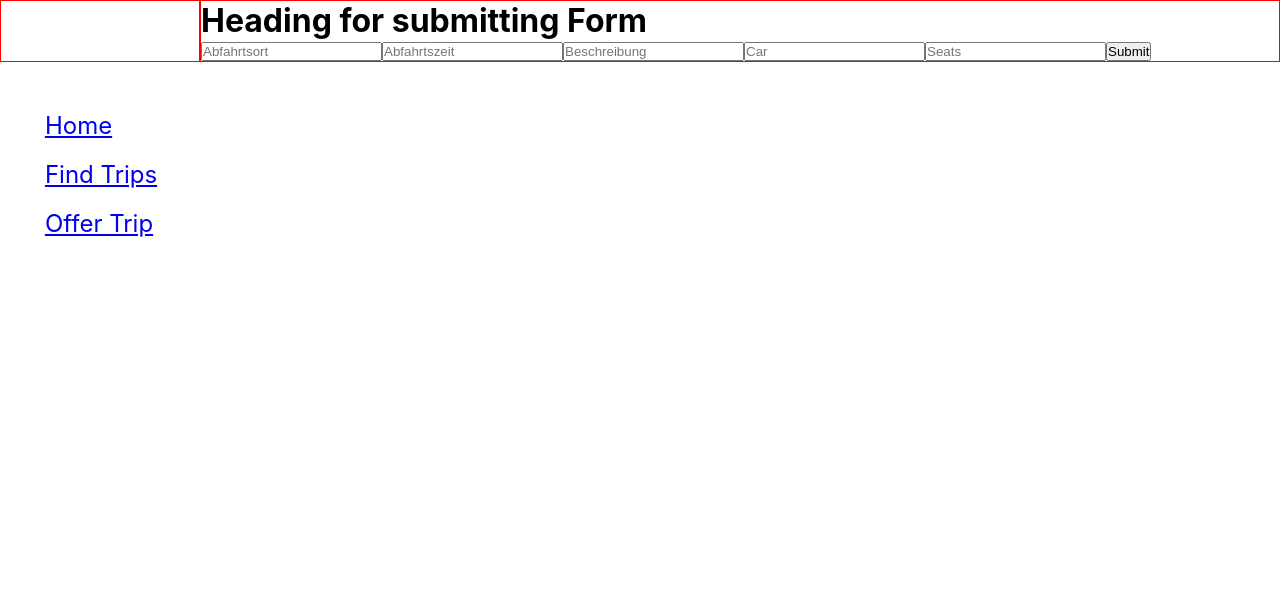
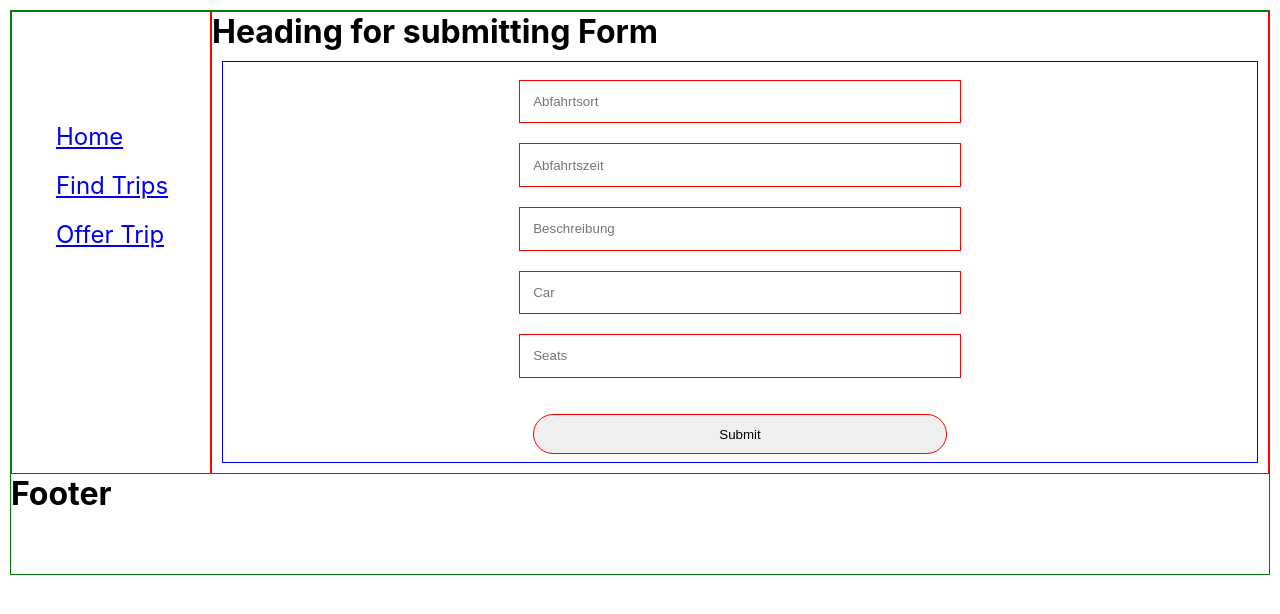
Before and after one commit to as-czyk/project-tt-app, a React (Create React App) app in the folder client/: page /offertrip in a window 1280 px wide. Shown: the top 614 px of the page. Built offline with nearby package versions, Linux system fonts and the light colour scheme.

Commit message:
added footer

```diff
--- a/client/src/App.css
+++ b/client/src/App.css
@@ -8,7 +8,12 @@
 .main__container {
   display: grid;
   grid-template-columns: 200px 1fr;
-  grid-template-areas: 'nav ctn';
+  grid-template-rows: 1fr 100px;
+  grid-template-areas:
+    'nav ctn'
+    'ft ft';
+  border: 1px solid green;
+  margin: 10px;
 }
 
 .navbar__container {
@@ -20,3 +25,8 @@
   grid-area: ctn;
   border: 1px solid red;
 }
+
+.footer__container {
+  grid-area: ft;
+  border: 1px solid red;
+}
--- a/client/src/App.js
+++ b/client/src/App.js
@@ -3,11 +3,11 @@ import { BrowserRouter as Router, Switch, Route } from 'react-router-dom';
 import TripState from './context/trip/TripState';
 import './App.css';
 
-import Trips from './components/trips/Trips';
+import Trips from './components/Pages/Trips';
 import OfferTrip from './components/trips/OfferTrip';
-import Header from './components/header/Header';
 import Navigation from './components/navigation/Navigation';
 import Home from './components/Pages/Home';
+import Footer from './components/Footer/Footer';
 
 function App() {
   return (
@@ -24,6 +24,9 @@ function App() {
               <Route exact path='/offertrip' component={OfferTrip} />
             </Switch>
           </div>
+          <div className='className=footer__container'>
+            <Footer />
+          </div>
         </div>
       </Router>
     </TripState>
--- /dev/null
+++ b/client/src/components/Footer/Footer.js
@@ -0,0 +1,7 @@
+import React from 'react';
+
+const Footer = () => {
+  return <h1>Footer</h1>;
+};
+
+export default Footer;
--- a/client/src/components/trips/TripsSearch.js
+++ b/client/src/components/trips/TripsSearch.js
@@ -1,4 +1,4 @@
-import React, { Fragment, useContext, useRef, useEffect } from 'react';
+import React, { useContext, useRef, useEffect } from 'react';
 import TripContext from '../../context/trip/TripContext';
 
 const TripsSearch = () => {
```
Also changed, not shown: client/src/components/Pages/About.js (added).
